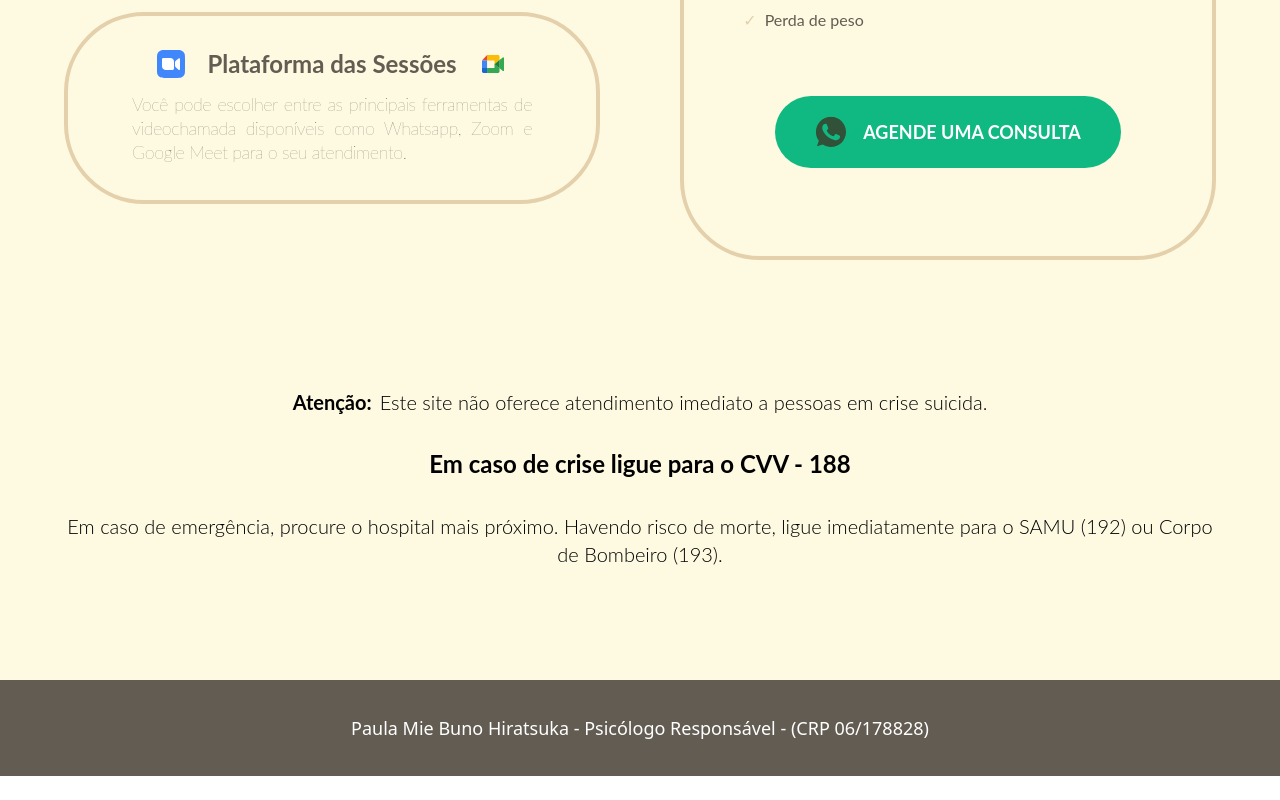
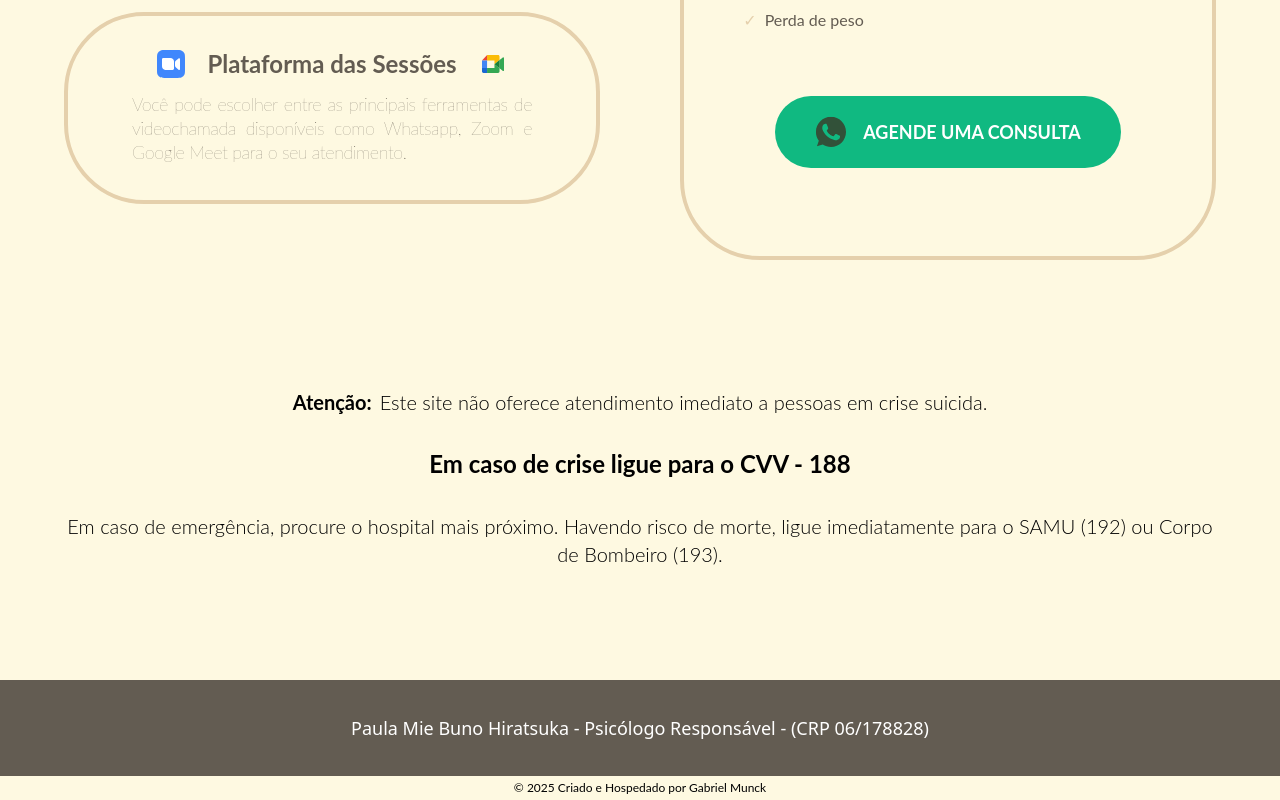
Before and after one commit to gabrielmunck/PaulaPsico, a React (Create React App) app: page / in a window 1280 px wide. Shown: the part 3954-4754 px from the top of the page. Before the commit the page ends 4730 px from the top, so only its background shows below. Built offline with nearby package versions, Linux system fonts and the light colour scheme.

Commit message:
Added copyright section

```diff
--- a/src/App.js
+++ b/src/App.js
@@ -6,6 +6,7 @@ import Services from "./components/Services";
 import Faq from "./components/Faq";
 import Sos from "./components/Sos";
 import Crp from "./components/Crp";
+import Footer from "./components/Footer";
 
 function App() {
   return (
@@ -19,6 +20,7 @@ function App() {
       <Faq />
       <Sos />
       <Crp />
+      <Footer />
     </div>
   );
 }
--- /dev/null
+++ b/src/components/Footer.jsx
@@ -0,0 +1,12 @@
+
+
+
+function Footer() {
+    return (
+        <footer>
+            <p className="font-lato text-xs p-1">© 2025 Criado e Hospedado por Gabriel Munck</p>
+        </footer>
+    )
+}
+
+export default Footer
```
